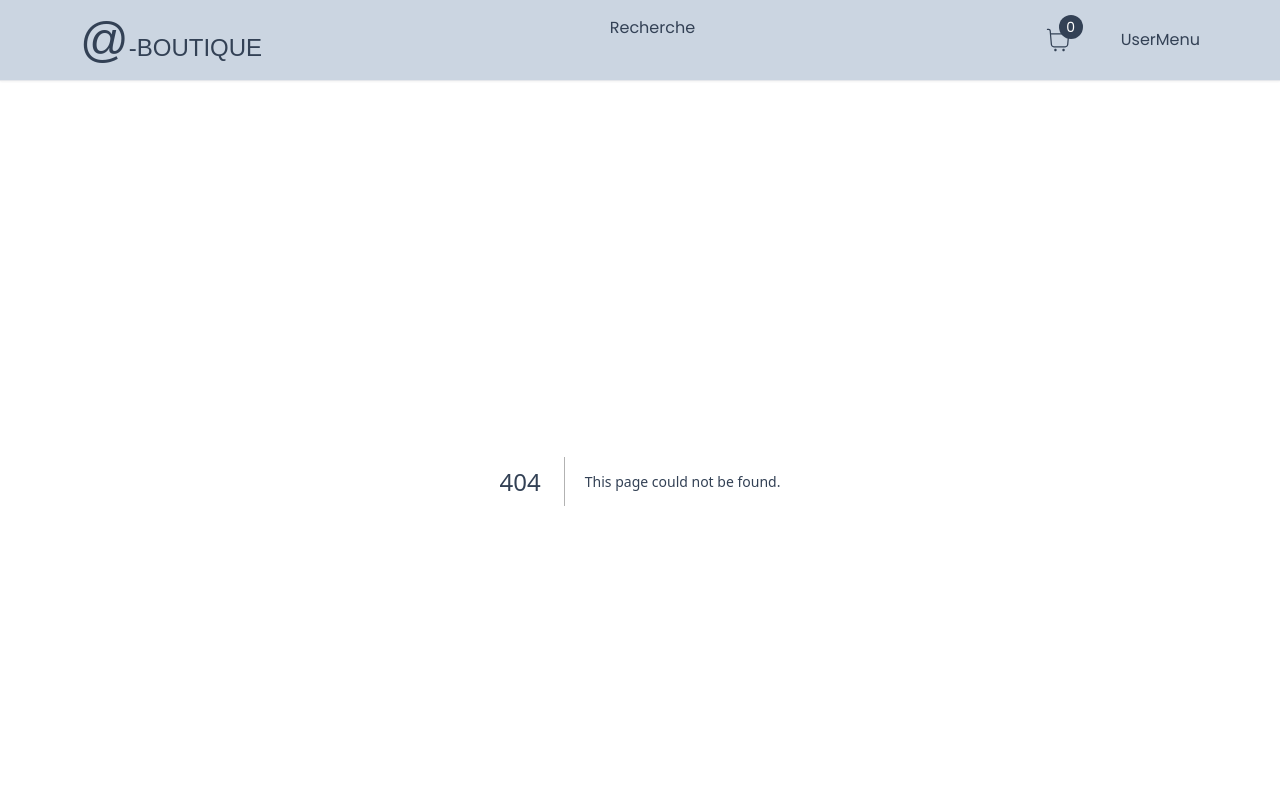
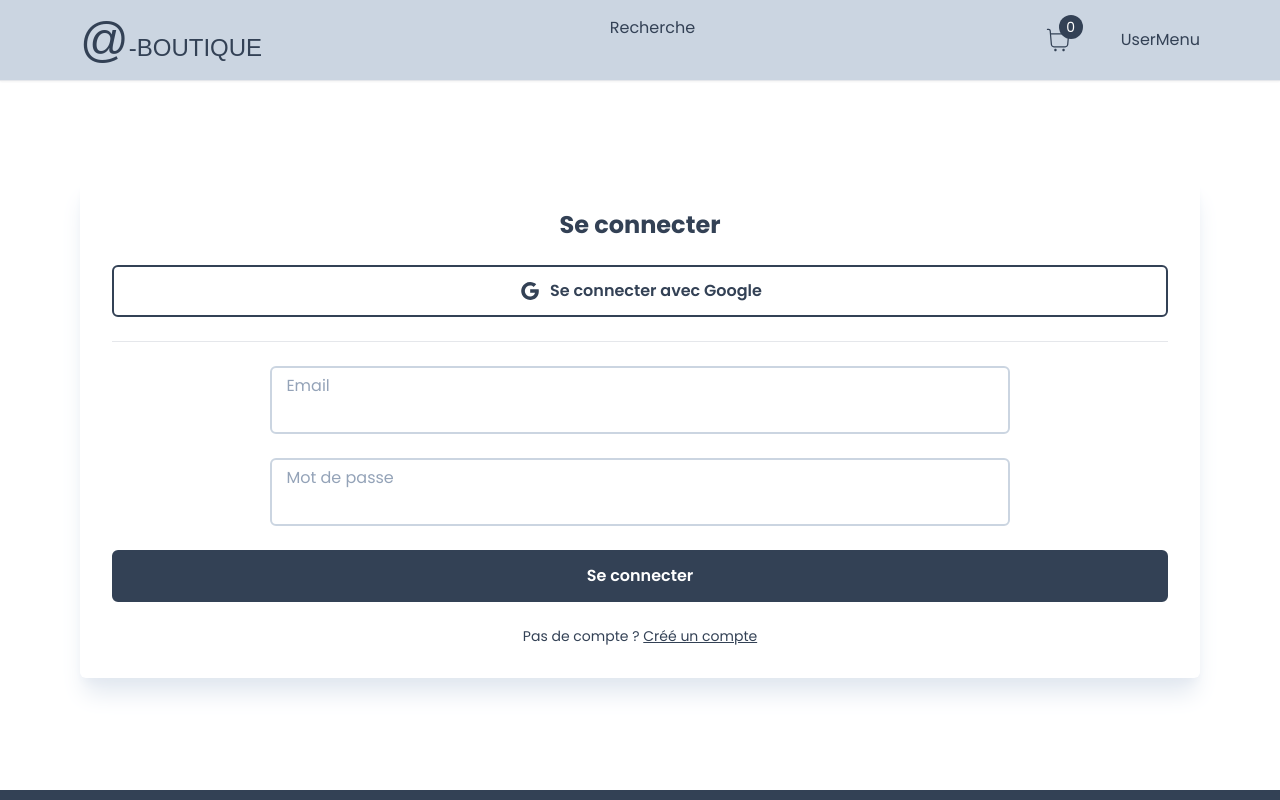
Before and after one commit to NajibACHCHAQ/EShop, a Next.js app: page /login in a window 1280 px wide. Before the commit this address had no page. Shown: the top 800 px of the page. Built offline with nearby package versions, Linux system fonts and the light colour scheme; a web font is replaced by a local one.

Commit message:
implementation page login

```diff
--- a/app/components/Button.tsx
+++ b/app/components/Button.tsx
@@ -10,7 +10,6 @@ interface ButtonProps {
     label: string; // Texte du bouton
     disabled?: boolean; // Option pour désactiver le bouton
     outline?: boolean; // Option pour rendre le bouton avec un contour seulement
-
     small?: boolean; // Option pour rendre le bouton plus petit
     custom?: string; // Classe CSS personnalisée pour le bouton
     icon?: IconType; // Type d'icône à afficher à côté du texte
--- /dev/null
+++ b/app/login/LoginForm.tsx
@@ -0,0 +1,38 @@
+'use client'
+import React, { useState } from 'react'
+import { Heading } from '../components/Heading'
+import { Button } from '../components/Button'
+import { Input } from '../components/inputs/Input'
+import { AiOutlineGoogle } from 'react-icons/ai'
+import { FieldValues, SubmitHandler, useForm } from 'react-hook-form'
+import Link from 'next/link'
+
+export const LoginForm = () => {
+    const [isLoading, setIsLoading] = useState(false)
+    const {register, handleSubmit, formState:{errors}} = useForm<FieldValues>({
+        defaultValues:{
+            email:'',
+            password:''
+        }
+    })
+
+    const onSubmit:SubmitHandler<FieldValues> = (data)=>{
+        setIsLoading(true)
+        console.log(data)
+    }
+  return (
+    <>
+    <Heading title='Se connecter'/>
+    <Button custom='w-[70%]' outline label="Se connecter avec Google" icon={AiOutlineGoogle} onClick={()=>{}}/>
+    <hr className='bg-slate-300 w-full h-px'/>
+    <Input
+        id='email' label='Email' disabled={isLoading} register={register} errors={errors} required
+    />
+    <Input
+        id='password' label='Mot de passe' disabled={isLoading} register={register} errors={errors} required type='password'
+    />
+    <Button label={isLoading ? "Chargement" : "Se connecter"} onClick={handleSubmit(onSubmit)} custom='w-[70%]' />
+    <p className='text-sm'>Pas de compte ? <Link href={'/register'} className='underline cursor-pointer'>Créé un compte</Link></p>
+</>
+  )
+}
--- /dev/null
+++ b/app/login/page.tsx
@@ -0,0 +1,13 @@
+import { Container } from "../components/Container";
+import { FormWrap } from "../components/FormWrap";
+import { LoginForm } from "./LoginForm";
+
+export default function Login() {
+    return(
+        <Container >
+            <FormWrap>
+                <LoginForm/>
+            </FormWrap>
+        </Container>
+    )
+}
--- a/app/register/RegisterForm.tsx
+++ b/app/register/RegisterForm.tsx
@@ -5,6 +5,7 @@ import { Input } from '../components/inputs/Input'
 import { Button } from '../components/Button'
 import { FieldValues, useForm, SubmitHandler } from 'react-hook-form'
 import Link from 'next/link'
+import { AiOutlineGoogle } from 'react-icons/ai'
 
 
 
@@ -25,9 +26,10 @@ export const RegisterForm = () => {
     return (
         <>
             <Heading title='Créé un compte'/>
+            <Button custom='w-[70%]' outline label="S'enregistrer avec Google" icon={AiOutlineGoogle} onClick={()=>{}}/>
             <hr className='bg-slate-300 w-full h-px'/>
             <Input
-                id='name' label='Nom' disabled={isLoading} register={register} errors={errors} required placeholder='Saississaez votre nom'
+                id='name' label='Nom' disabled={isLoading} register={register} errors={errors} required placeholder=''
             />
             <Input
                 id='email' label='Email' disabled={isLoading} register={register} errors={errors} required
```
